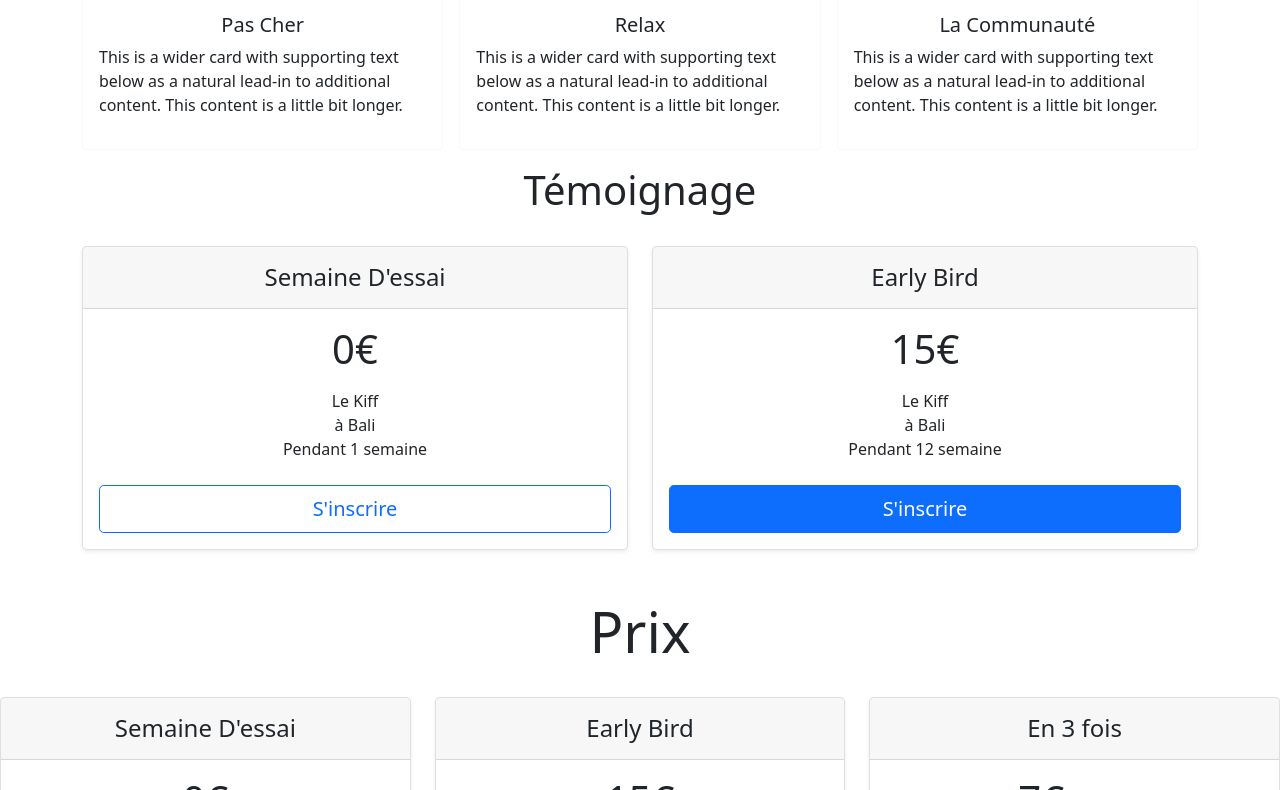
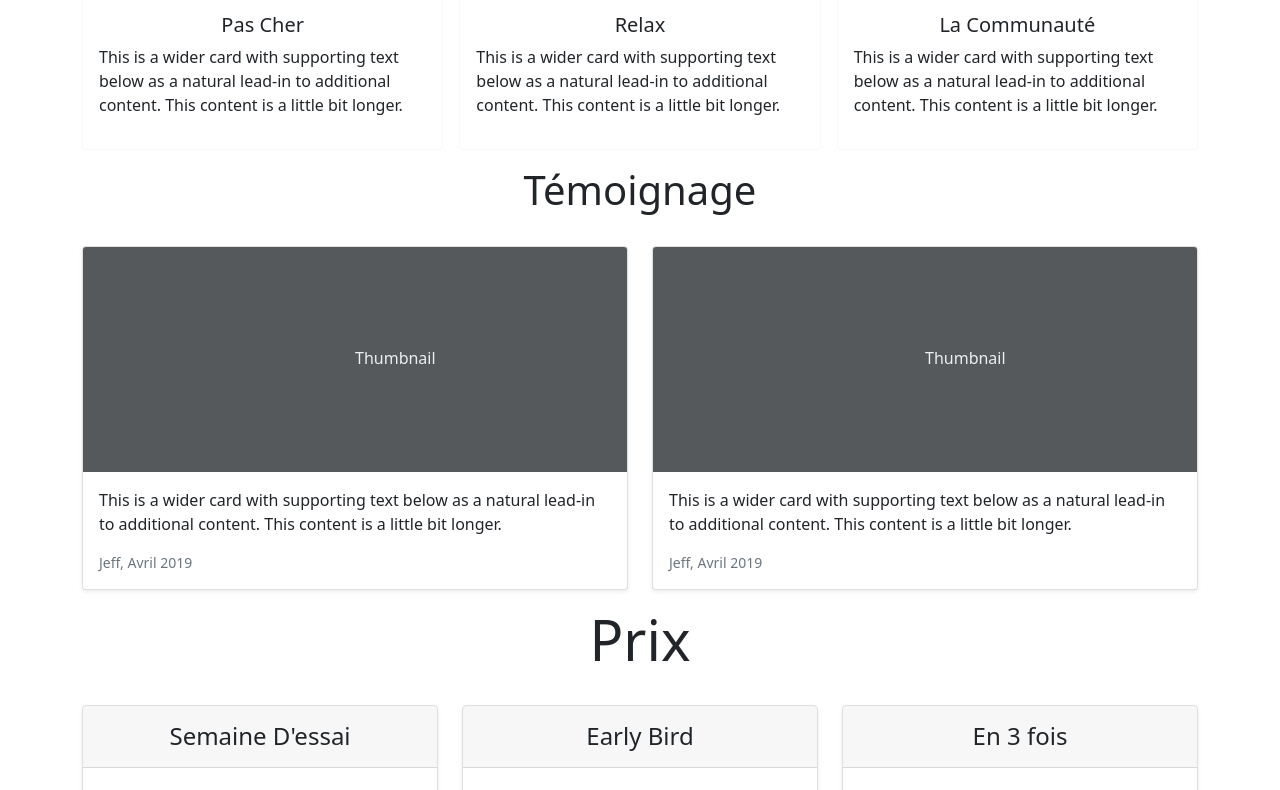
Before and after one commit to splmloic/the-surfing-project, a plain HTML site: page index.html in a window 1280 px wide. Shown: the part 745-1535 px from the top of the page. Drawn offline with nearby package versions, Linux system fonts and the light colour scheme.

Commit message:
Bientot fini la mise en place

```diff
--- a/index.html
+++ b/index.html
@@ -63,7 +63,7 @@
           <div class="row row-cols-1 row-cols-sm-2 row-cols-md-3 g-3">
                 <div class="col">
                 <div class="card border-light">
-                    <svg class="bd-placeholder-img card-img-top" width="100%" height="225" xmlns="http://www.w3.org/2000/svg" height="16" width="18" viewBox="0 0 576 512"><!--!Font Awesome Free 6.5.1 by @fontawesome - https://fontawesome.com License - https://fontawesome.com/license/free Copyright 2024 Fonticons, Inc.--><path d="M0 112.5V422.3c0 18 10.1 35 27 41.3c87 32.5 174 10.3 261-11.9c79.8-20.3 159.6-40.7 239.3-18.9c23 6.3 48.7-9.5 48.7-33.4V89.7c0-18-10.1-35-27-41.3C462 15.9 375 38.1 288 60.3C208.2 80.6 128.4 100.9 48.7 79.1C25.6 72.8 0 88.6 0 112.5zM288 352c-44.2 0-80-43-80-96s35.8-96 80-96s80 43 80 96s-35.8 96-80 96zM64 352c35.3 0 64 28.7 64 64H64V352zm64-208c0 35.3-28.7 64-64 64V144h64zM512 304v64H448c0-35.3 28.7-64 64-64zM448 96h64v64c-35.3 0-64-28.7-64-64z"/></svg>
+                    <svg class="bd-placeholder-img card-img-top" width="100%" height="225" xmlns="http://www.w3.org/2000/svg" height="16" width="18" viewBox="0 0 576 512"><!--!Font Awesome Free 6.5.1 by @fontawesome - https://fontawesome.com License - https://fontawesome.com/license/free Copyright 2024 Fonticons, Inc.--><path d="M0 112.5V422.3c0 18 10.1 35 27 41.3c87 32.5 174 10.3 261-11.9c79.8-20.3 159.6-40.7 239.3-18.9c23 6.3 48.7-9.5 48.7-33.4V89.7c0-18-10.1-35-27-41.3C462 15.9 375 38.1 288 60.3C208.2 80.6 128.4 100.9 48.7 79.1C25.6 72.8 0 88.6 0 112.5zM128 416H64V352c35.3 0 64 28.7 64 64zM64 224V160h64c0 35.3-28.7 64-64 64zM448 352c0-35.3 28.7-64 64-64v64H448zm64-192c-35.3 0-64-28.7-64-64h64v64zM384 256c0 61.9-43 112-96 112s-96-50.1-96-112s43-112 96-112s96 50.1 96 112zM252 208c0 9.7 6.9 17.7 16 19.6V276h-4c-11 0-20 9-20 20s9 20 20 20h24 24c11 0 20-9 20-20s-9-20-20-20h-4V208c0-11-9-20-20-20H272c-11 0-20 9-20 20z"/></svg>
                     <div class="card-body">
                         <h5 class="card-title text-center">Pas Cher</h5>
                     <p class="card-text">This is a wider card with supporting text below as a natural lead-in to additional content. This content is a little bit longer.</p>
@@ -102,41 +102,32 @@
             <h2 class="fs-1 text-center">Témoignage</h2>
         </div>
         <div class="container">
-            <div class="row row-cols-1 row-cols-md-2 mb-2 text-center">
+            <div class="row row-cols-1 row-cols-sm-2 row-cols-md-2">
                 <div class="col">
-                  <div class="card mb-4 rounded-3 shadow-sm">
-                    <div class="card-header py-3">
-                      <h4 class="my-0 fw-normal">Semaine D'essai</h4>
-                    </div>
+                  <div class="card shadow-sm">
+                    <svg class="bd-placeholder-img card-img-top" width="100%" height="225" xmlns="http://www.w3.org/2000/svg" role="img" aria-label="Placeholder: Thumbnail" preserveAspectRatio="xMidYMid slice" focusable="false"><title>Placeholder</title><rect width="100%" height="100%" fill="#55595c"/><text x="50%" y="50%" fill="#eceeef" dy=".3em">Thumbnail</text></svg>
+
                     <div class="card-body">
-                      <h1 class="card-title pricing-card-title">0€</h1>
-                      <ul class="list-unstyled mt-3 mb-4">
-                        <li>Le Kiff</li>
-                        <li>à Bali</li>
-                        <li>Pendant 1 semaine</li>
-                      </ul>
-                      <button type="button" class="w-100 btn btn-lg btn-outline-primary">S'inscrire</button>
+                      <p class="card-text">This is a wider card with supporting text below as a natural lead-in to additional content. This content is a little bit longer.</p>
+                      <div class="d-flex justify-content-between align-items-center">
+                        <small class="text-muted">Jeff, Avril 2019</small>
+                      </div>
                     </div>
                   </div>
                 </div>
                 <div class="col">
-                  <div class="card mb-4 rounded-3 shadow-sm">
-                    <div class="card-header py-3">
-                      <h4 class="my-0 fw-normal">Early Bird</h4>
-                    </div>
+                  <div class="card shadow-sm">
+                    <svg class="bd-placeholder-img card-img-top" width="100%" height="225" xmlns="http://www.w3.org/2000/svg" role="img" aria-label="Placeholder: Thumbnail" preserveAspectRatio="xMidYMid slice" focusable="false"><title>Placeholder</title><rect width="100%" height="100%" fill="#55595c"/><text x="50%" y="50%" fill="#eceeef" dy=".3em">Thumbnail</text></svg>
+
                     <div class="card-body">
-                      <h1 class="card-title pricing-card-title">15€</h1>
-                      <ul class="list-unstyled mt-3 mb-4">
-                        <li>Le Kiff</li>
-                        <li>à Bali</li>
-                        <li>Pendant 12 semaine</li>
-                      </ul>
-                      <button type="button" class="w-100 btn btn-lg btn-primary">S'inscrire</button>
+                      <p class="card-text">This is a wider card with supporting text below as a natural lead-in to additional content. This content is a little bit longer.</p>
+                      <div class="d-flex justify-content-between align-items-center">
+                        <small class="text-muted">Jeff, Avril 2019</small>
+                      </div>
                     </div>
                   </div>
                 </div>
-              </div>
-        </div>
+            </div>
         <!--menu des tarifs-->
         <div class="pricing-header p-3 pb-md-4 mx-auto text-center">
             <h1 class="display-4 fw-normal">Prix
```
